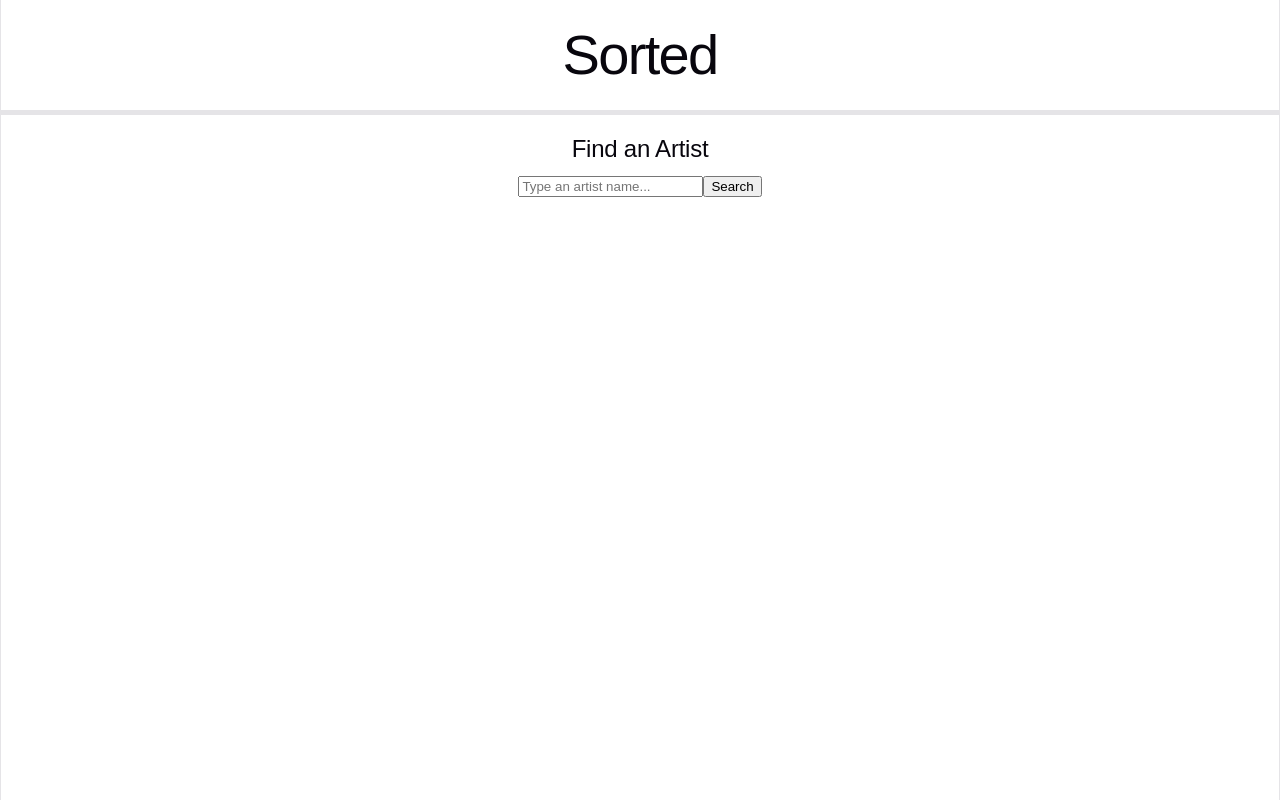
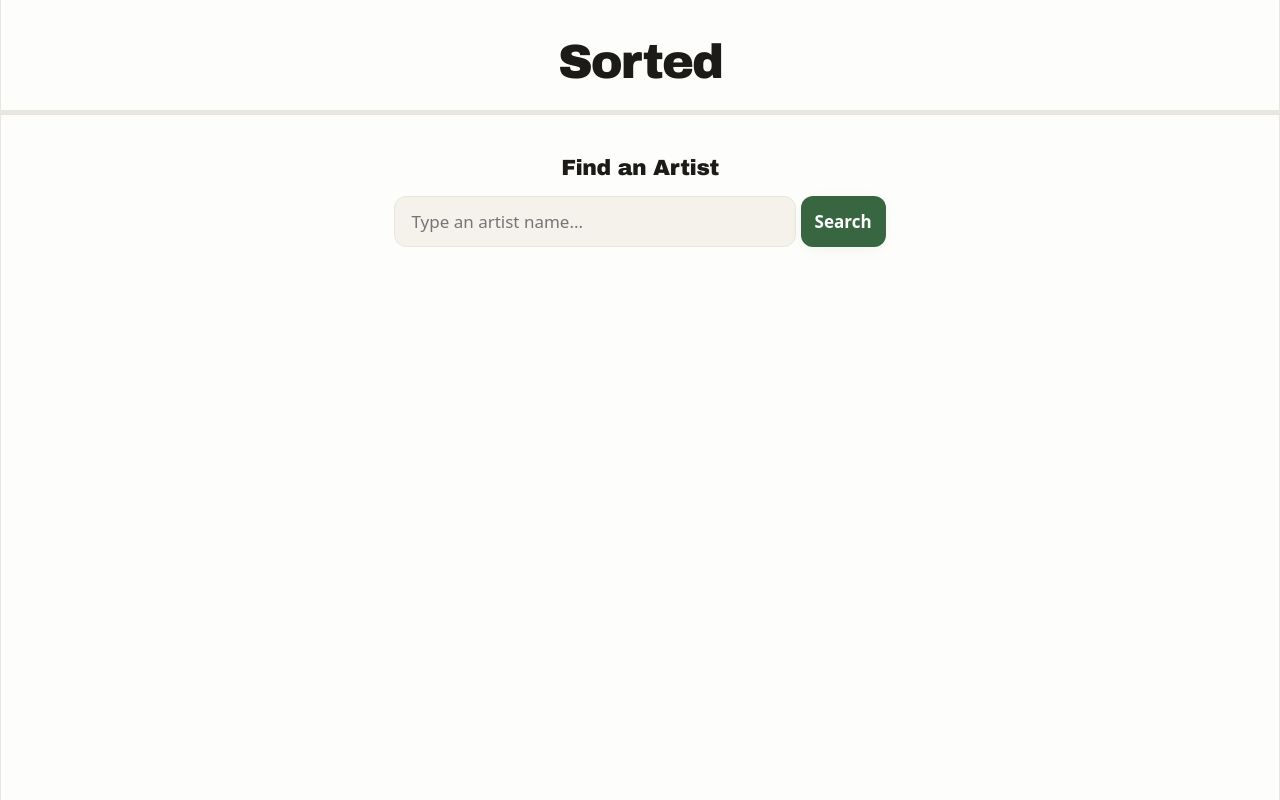
Before and after one commit to pub1icstaticvoid/I-AM-MUSIC, a React (Vite) app in the folder frontend/: page / in a window 1280 px wide. Built offline with nearby package versions, Linux system fonts and the light colour scheme.

Commit message:
index.css and searchscreen.css updated

```diff
--- a/frontend/src/App.tsx
+++ b/frontend/src/App.tsx
@@ -1,6 +1,6 @@
 import { useState } from 'react';
 import type { Artist, Track, Album } from './types';
-import { BrowserRouter, Routes, Route } from 'react-router-dom';
+import { BrowserRouter, Routes, Route, Link } from 'react-router-dom';
 import { filterTracks, removeDupes } from './utils/trackFilters';
 import SearchScreen from './components/SearchScreen';
 import ArtistPage from './components/ArtistPage';
@@ -178,17 +178,18 @@ function App() {
   }
 
   return (
-    <>
+  <BrowserRouter>
     <header
       style={{
         borderBottom: "5px solid var(--border)",
         padding: "10px"
         }}
     >
+      <Link to='/' className='header-logo'>
         <h1>Sorted</h1>
+      </Link>
     </header>
 
-      <BrowserRouter>
       <Routes>
         <Route
           path='/'
@@ -239,7 +240,6 @@ function App() {
         />
       </Routes>
     </BrowserRouter>
-    </>
   )
 }
 
--- a/frontend/src/components/SearchScreen.css
+++ b/frontend/src/components/SearchScreen.css
@@ -1,11 +1,27 @@
 .artist-result-btn {
     display: flex;
     align-items: center;
-    gap: 12px;
-    padding: 8px;
+    gap: 16px;
+    padding: 10px 13px;
     width: 100%;
     text-align: left;
     cursor: pointer;
+    background: transparent;
+    border: 1px solid transparent;
+    border-radius: 12px;
+
+    font: inherit;
+    color: inherit;
+    font-weight: 600;
+}
+
+.artist-result-btn:hover {
+    background-color: var(--accent-bg);
+    border-color: var(--accent-border);
+}
+
+.artist-result-btn:active {
+    background-color: rgba(56, 75, 102, 0.12);
 }
 
 .artist-thumbnail {
@@ -14,3 +30,52 @@
     border-radius: 50%;
     object-fit: cover;
 }
+
+.artist-search {
+    display: flex;
+    justify-content: center;
+    gap: 5px;
+    padding: 3px;
+}
+
+.artist-search-input {
+    font: inherit;
+    color: var(--text-h);
+    width: 30%;
+    padding: 12px 16px;
+    background-color: var(--code-bg);
+    border: 1px solid var(--border);
+    border-radius: 12px;
+    outline: none;
+}
+
+.artist-search-input:focus {
+    border-color: var(--accent);
+    background-color: var(--bg-card);
+    box-shadow: 0 0 0 3px var(--accent-bg);
+}
+
+.artist-search-btn {
+    font: inherit;
+    font-weight: 600;
+    color: #fff;
+    background-color: var(--accent);
+    padding: 10px 13px;
+    border: 1px solid transparent;
+    border-radius: 12px;
+    cursor: pointer;
+    box-shadow: var(--shadow);
+}
+
+.artist-search-btn:hover {
+    filter: brightness(1.1);
+}
+
+.artist-search-btn:active {
+    filter: brightness(0.95);
+}
+
+.artist-search-btn:focus-visible {
+    outline: none;
+    box-shadow: 0 0 0 3px var(--accent-bg) var(--shadow);
+}
--- a/frontend/src/components/SearchScreen.tsx
+++ b/frontend/src/components/SearchScreen.tsx
@@ -27,14 +27,15 @@ export default function SearchScreen({
     return (
         <div className='view-container'>
             <h2>Find an Artist</h2>
-            <form onSubmit={handleSearch}>
+            <form className='artist-search' onSubmit={handleSearch}>
                 <input
+                    className="artist-search-input"
                     type='text'
                     placeholder='Type an artist name...'
                     value={searchQuery}
                     onChange={(e) => setSearchQuery(e.target.value)}
                 />
-                <button type='submit'>
+                <button className='artist-search-btn' type='submit'>
                     Search
                 </button>
             </form>
--- a/frontend/src/index.css
+++ b/frontend/src/index.css
@@ -1,115 +1,135 @@
 :root {
-  --text: #6b6375;
-  --text-h: #08060d;
-  --bg: #fff;
-  --border: #e5e4e7;
-  --code-bg: #f4f3ec;
-  --accent: #aa3bff;
-  --accent-bg: rgba(170, 59, 255, 0.1);
-  --accent-border: rgba(170, 59, 255, 0.5);
-  --social-bg: rgba(244, 243, 236, 0.5);
+  --bg: #fdfdfc;
+  --text: #504f4a;
+  --text-h: #1c1b18;
+  --border: #e8e6df;
+  --code-bg: #f4f2eb;
+
+  --accent: #386641;
+  --accent-bg: rgba(56, 102, 65, 0.06);
+  --accent-border: rgba(56, 102, 65, 0.3);
+
+  --social-bg: rgba(244, 242, 235, 0.5);
   --shadow:
-    rgba(0, 0, 0, 0.1) 0 10px 15px -3px, rgba(0, 0, 0, 0.05) 0 4px 6px -2px;
+    0 4px 20px -2px rgba(28, 27, 24, 0.04),
+    0 2px 8px -1px rgba(28, 27, 24, 0.02);
 
-  --sans: Calibri, system-ui, 'Segoe UI', Roboto, sans-serif;
-  --heading: Arial, system-ui, 'Segoe UI', Roboto, sans-serif;
-  --mono: ui-monospace, Consolas, monospace;
+  --sans: 'Plus Jakarta Sans', system-ui, -apple-system, sans-serif;
+  --heading: 'Cabinet Grotesk', 'Arial Black', system-ui, sans-serif;
+  --mono: 'JetBrains Mono', monospace;
 
-  font: 18px/145% var(--sans);
-  letter-spacing: 0.18px;
+  font: 17px/150% var(--sans);
+  letter-spacing: -0.01em;
   color-scheme: light dark;
   color: var(--text);
   background: var(--bg);
-  font-synthesis: none;
+
   text-rendering: optimizeLegibility;
   -webkit-font-smoothing: antialiased;
   -moz-osx-font-smoothing: grayscale;
 
   @media (max-width: 1024px) {
-    font-size: 16px;
+    font-size: 15px;
   }
 }
 
 @media (prefers-color-scheme: dark) {
   :root {
-    --text: #9ca3af;
-    --text-h: #f3f4f6;
-    --bg: #16171d;
-    --border: #2e303a;
-    --code-bg: #1f2028;
-    --accent: #c084fc;
-    --accent-bg: rgba(192, 132, 252, 0.15);
-    --accent-border: rgba(192, 132, 252, 0.5);
-    --social-bg: rgba(47, 48, 58, 0.5);
+    --bg: #0f0f11;
+    --text: #a1a1aa;
+    --text-h: #f4f4f5;
+    --border: #222226;
+    --code-bg: #18181b;
+
+    --accent: #527eb7;
+    --accent-bg: rgba(82, 109, 183, 0.15);
+    --accent-border: rgba(82, 112, 183, 0.5);
+
+    --social-bg: rgba(34, 34, 38, 0.5);
     --shadow:
-      rgba(0, 0, 0, 0.4) 0 10px 15px -3px, rgba(0, 0, 0, 0.25) 0 4px 6px -2px;
+      0 10px 30px -10px rgba(0, 0, 0, 0.7);
   }
 
   #social .button-icon {
-    filter: invert(1) brightness(2);
+    filter: invert(1) brightness(1.8);
   }
 }
 
 #root {
-  /*width: 1126px; */
-  max-width: 100%;
-  /* margin: 0 auto; */
+  margin: 0 auto;
   text-align: center;
   border-inline: 1px solid var(--border);
   min-height: 100svh;
   display: flex;
   flex-direction: column;
   box-sizing: border-box;
+  background: var(--bg);
 }
 
 body {
   margin: 0;
+  background-color: var(--bg);
 }
 
-h1,
-h2 {
+h1, h2 {
   font-family: var(--heading);
-  font-weight: 500;
+  font-weight: 800;
   color: var(--text-h);
+  transition: color 0.3s ease;
 }
 
 h1 {
-  font-size: 56px;
-  letter-spacing: -1.68px;
-  margin: 32px 0;
+  font-size: 48px;
+  letter-spacing: -0.04em;
+  margin: 40px 0 24px;
+
   @media (max-width: 1024px) {
-    font-size: 36px;
-    margin: 20px 0;
+    font-size: 32px;
+    margin: 24px 0;
   }
 }
+
 h2 {
-  font-size: 24px;
-  line-height: 118%;
-  letter-spacing: -0.24px;
-  margin: 0 0 8px;
+  font-size: 22px;
+  line-height: 120%;
+  letter-spacing: -0.02em;
+  margin: 0 0 12px;
+
   @media (max-width: 1024px) {
-    font-size: 20px;
+    font-size: 18px;
   }
 }
+
 p {
-  margin: 0;
+  margin: 0 0 16px;
+  line-height: 1.6;
 }
 
-code,
-.counter {
+code, .counter {
   font-family: var(--mono);
   display: inline-flex;
-  border-radius: 4px;
-  color: var(--text-h);
+  border-radius: 6px;
+  color: var(--accent);
+  transition: all 0.2s ease;
 }
 
 code {
-  font-size: 15px;
-  line-height: 135%;
-  padding: 4px 8px;
+  font-size: 14px;
+  line-height: 140%;
+  padding: 4px 10px;
   background: var(--code-bg);
+  border: 1px solid var(--border);
 }
 
 .view-container {
-  padding: 20px;
+  padding: 40px 24px;
+  @media (max-width: 768px) {
+    padding: 24px 16px;
+  }
 }
+
+.header-logo {
+  text-decoration: none;
+  color: inherit;
+  display: inline-block;
+}
```
Lines whose indentation alone changed are shown as unchanged.
